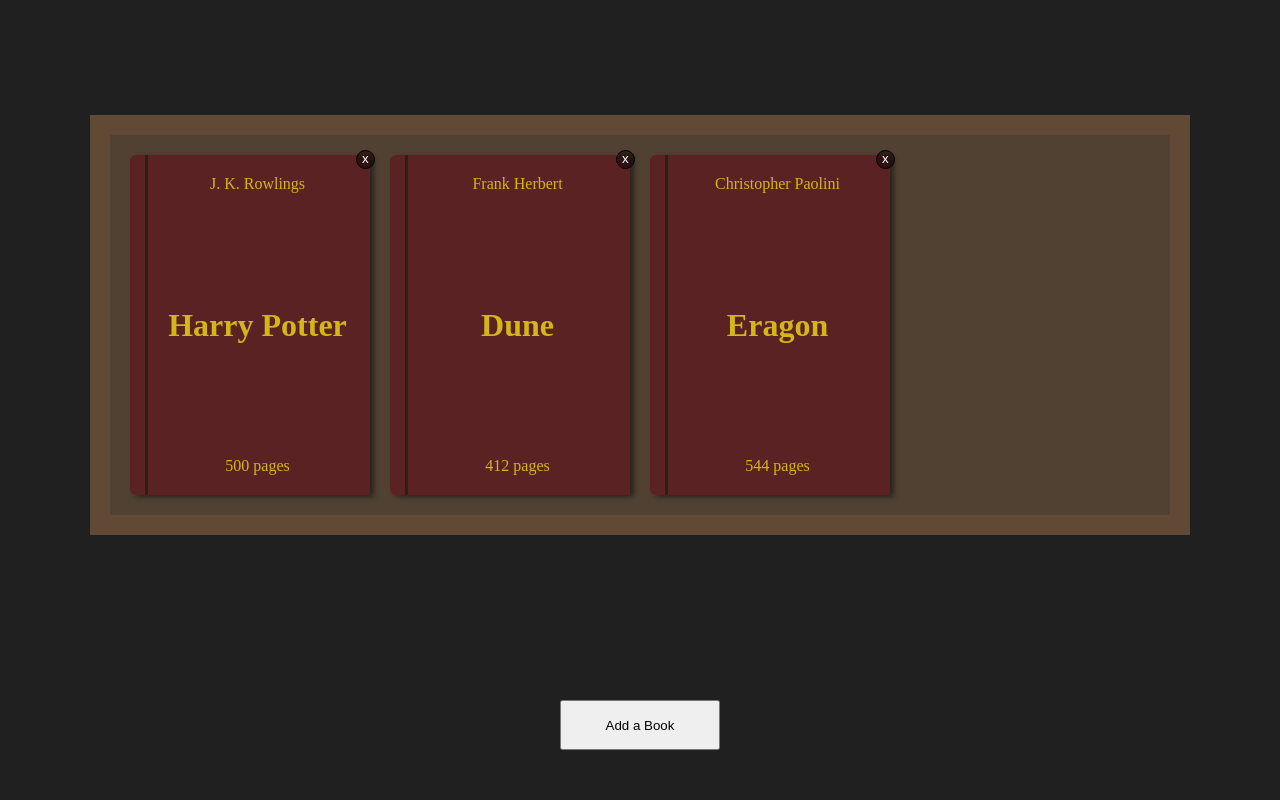
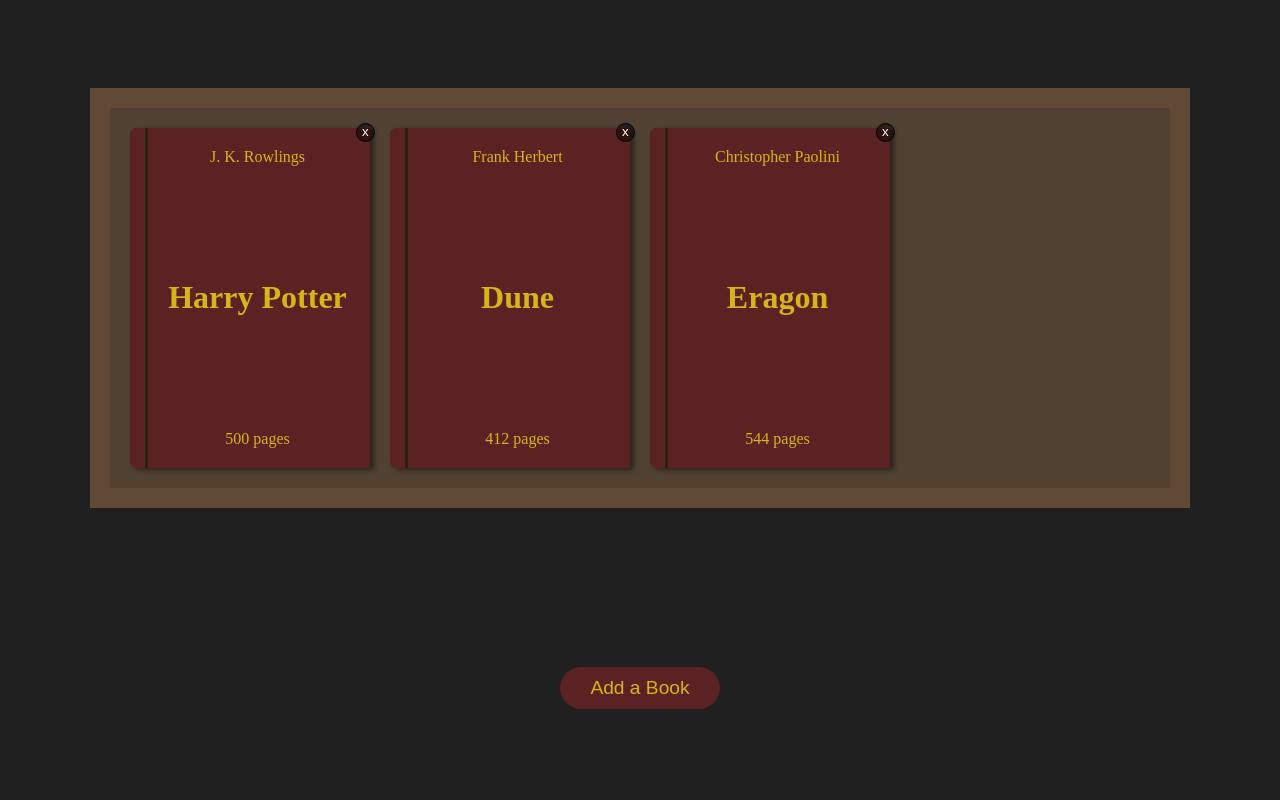
Before and after one commit to vasivuk/library-app, a PHP site: page / in a window 1280 px wide. Run offline with PHP 8.4, Linux system fonts and the light colour scheme.

Commit message:
More styling on modal and buttons

```diff
--- a/index.html
+++ b/index.html
@@ -8,11 +8,13 @@
     <link rel="stylesheet" href="style.css">
 </head>
 <body>
+    <div class="wrapper">
         <div class="card-container">
         </div>
         <button class="add-btn">Add a Book</button>
         <div class="new-book-modal" id="new-book-modal">
             <div class="modal-content">
+                    <button class="close">X</button>
                     <label for="title">Title:</label>
                     <input type="text" name="title" id="title">
                     <label for="author">Author:</label>
@@ -24,6 +26,7 @@
                     <button class="submit">Add a Book</button>
             </div>
         </div>
+    </div>
     <script src="script.js"></script>
 </body>
 </html>
--- a/script.js
+++ b/script.js
@@ -3,6 +3,7 @@
 
 const addBtn = document.querySelector('.add-btn');
 const submit = document.querySelector('.submit');
+const closeBtn = document.querySelector('.close');
 
 const title = document.querySelector('#title');
 const author = document.querySelector('#author');
@@ -12,6 +13,10 @@
 const addButton = document.querySelector('.add-btn');
 addButton.addEventListener('click', () => {
     modal.style.display = 'block';
+})
+
+closeBtn.addEventListener('click', () => {
+    modal.style.display = 'none';
 })
 
 submit.addEventListener('click', () => {
--- a/style.css
+++ b/style.css
@@ -1,17 +1,31 @@
+:root {
+    --primary: #5a2222;
+    --secondary: #d3b719;
+    --dark: #202020
+}
+
 * {
     margin: 0;
     padding: 0;
 }
 
 body {
+    height: 100vh;
+    background-color: #202020;
+}
+
+.wrapper {
     display: grid;
+    height: inherit;
     grid-template-columns: 1fr;
-    grid-template-rows: 1fr auto;
-    height: 100vh;
-    background-color: rgb(32, 32, 32);
+    grid-template-rows: 3fr 1fr;
+    gap: 20px;
+    padding: 20px;
+    box-sizing: border-box;
 }
 
 .card-container {
+    margin: 20px;
     background-color: #504133;
     border: 20px solid #614a35;
     width: min(1020px, 90vw);
@@ -82,12 +96,23 @@
     width: 1.2rem;
 }
 
-body > button {
-    width: 160px;
-    height: 50px;
+.wrapper > button {
+    margin: 20px;
+    padding: 10px 30px;
     align-self: center;
     justify-self: center;
-    margin: 50px;
+
+    font-size: 1.2rem;
+    border-radius: 25px;
+    border: none;
+
+    background-color: var(--primary);
+    color: var(--secondary);
+    cursor: pointer;
+}
+
+.wrapper > button:hover {
+    background-color: #682929;
 }
 
 .new-book-modal {
```
Also changed, not shown: other parts of style.css (+38 -11 lines). Lines whose indentation alone changed are shown as unchanged.
